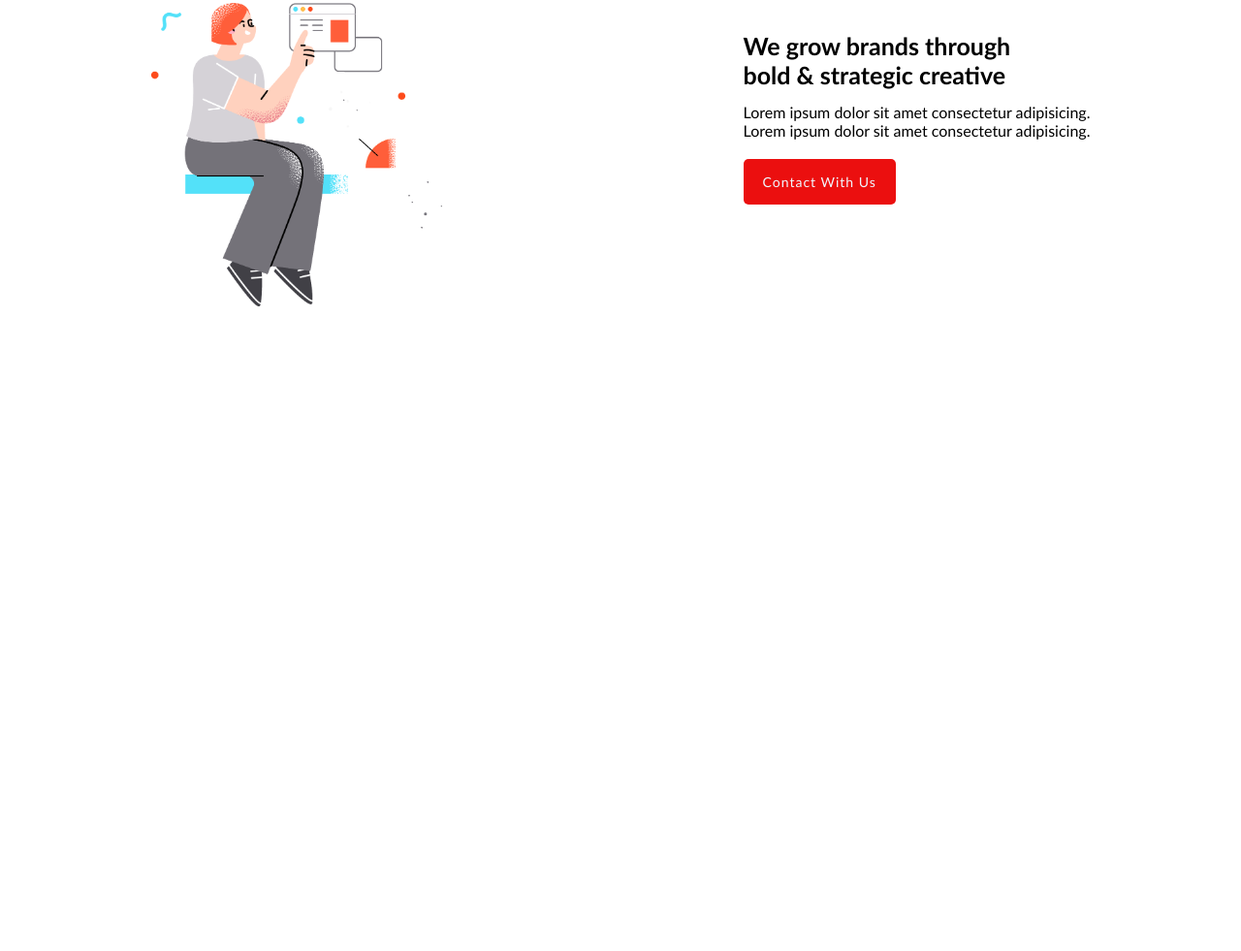
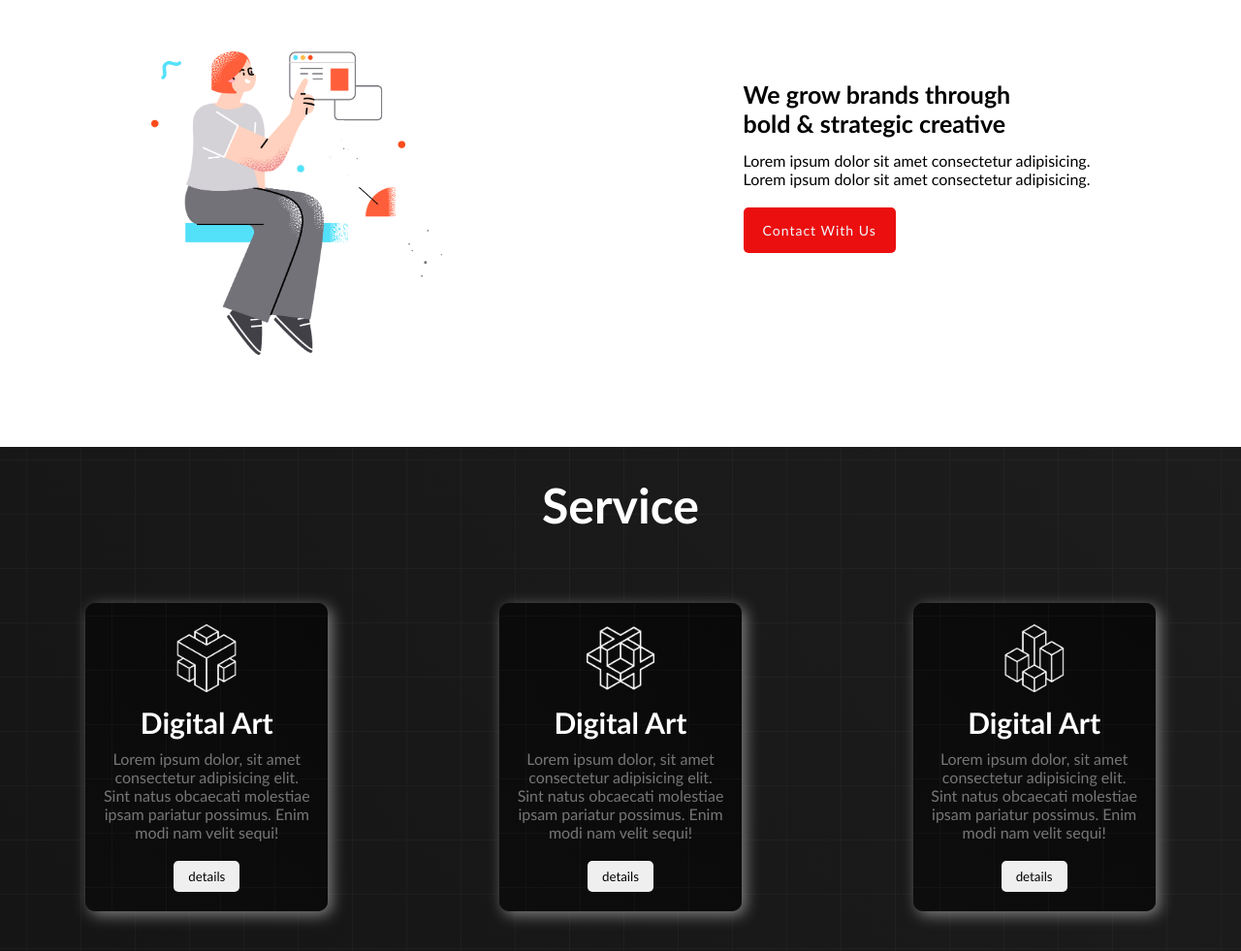
Before and after one commit to hr-safin/digital-website-ph, a plain HTML site: page index.html in a window 1280 px wide. Shown: the part 995-1976 px from the top of the page at 97% size. Before the commit the page ends 1356 px from the top, so only its background shows below. Drawn offline with Linux system fonts and the light colour scheme.

Commit message:
Fourth commit

```diff
--- a/index.html
+++ b/index.html
@@ -64,6 +64,29 @@
         </section>
 
         <!-- Service -->
+        <section class="srv">
+            <h3 class="service">Service</h3>
+            <div class="card-container">
+                <div class="card">
+                  <img class="icon" src="./icon/0.png" alt="">
+                  <h3 class="cardH">Digital Art</h3>
+                  <p class="cardp">Lorem ipsum dolor, sit amet consectetur adipisicing elit. Sint natus obcaecati molestiae ipsam pariatur possimus. Enim modi nam velit sequi!</p>
+                    <button class="btn3">details</button>
+                </div>
+                <div class="card">
+                  <img class="icon" src="./icon/1.png" alt="">
+                  <h3 class="cardH">Digital Art</h3>
+                  <p class="cardp">Lorem ipsum dolor, sit amet consectetur adipisicing elit. Sint natus obcaecati molestiae ipsam pariatur possimus. Enim modi nam velit sequi!</p>
+                    <button class="btn3">details</button>
+                </div>
+                <div class="card">
+                  <img class="icon" src="./icon/2.png" alt="">
+                  <h3 class="cardH">Digital Art</h3>
+                  <p class="cardp">Lorem ipsum dolor, sit amet consectetur adipisicing elit. Sint natus obcaecati molestiae ipsam pariatur possimus. Enim modi nam velit sequi!</p>
+                    <button class="btn3">details</button>
+                </div>
+            </div>
+        </section>
 
     </main>
 
--- a/style.css
+++ b/style.css
@@ -86,7 +86,7 @@
 
 .about{
     display: flex;
-    height: 400px;
+    height: 500px;
     justify-content: space-around;
     align-items: center;
 
@@ -120,3 +120,59 @@
     letter-spacing: 1px;
     cursor: pointer;
 }
+
+
+/* Service */
+
+.srv{
+    background-image: url("./image/background.png"), linear-gradient(45deg, rgb(21, 21, 21), rgb(30, 29, 29));
+    color: white;
+}
+
+.service{
+    text-align: center;
+    padding: 30px;
+    font-size: 50px;
+}
+
+.card-container{
+    display: flex;
+    justify-content: space-around;
+    align-items: center;
+    height: 400px;
+    text-align: center;
+
+}
+
+.icon{
+    width: 70px;
+    padding-bottom: 7px;
+    padding-top: 7px;
+}
+
+.card{
+    background-image: url("./image/background.png"), linear-gradient(45deg, rgb(14, 13, 13), rgb(9, 9, 9));
+    margin:  20px;
+    padding: 15px;
+    width: 220px;
+    border-radius: 10px;
+    box-shadow: 4px 4px 15px gray;
+}
+
+.cardH{
+    font-size: 30px;
+    padding-top: 3px;
+    padding-bottom: 10px;
+}
+.cardp{
+    padding-bottom: 20px;
+    color: rgba(220, 220, 220, 0.515);
+}
+
+.btn3{
+    padding: 8px 15px;
+    margin-bottom: 5px;
+    border-radius: 5px;
+    border: none;
+    cursor: pointer;
+}
```
